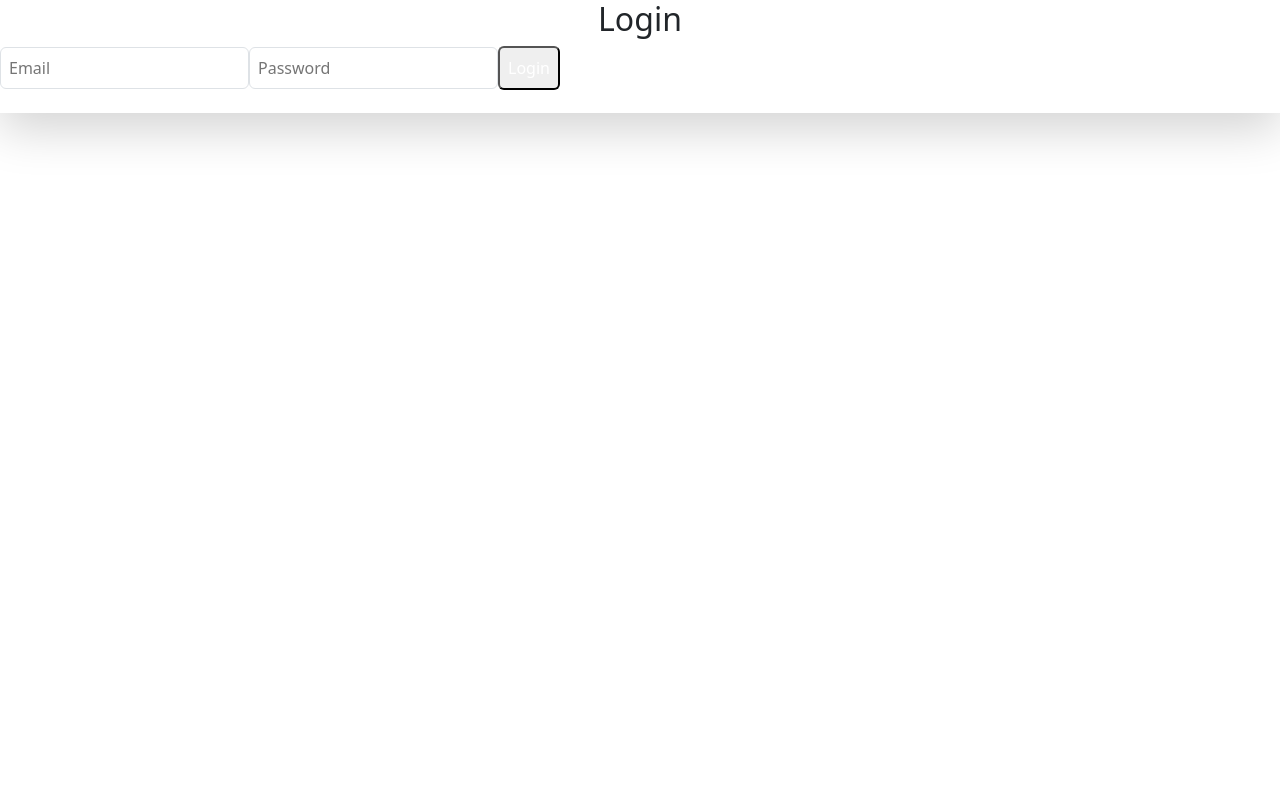
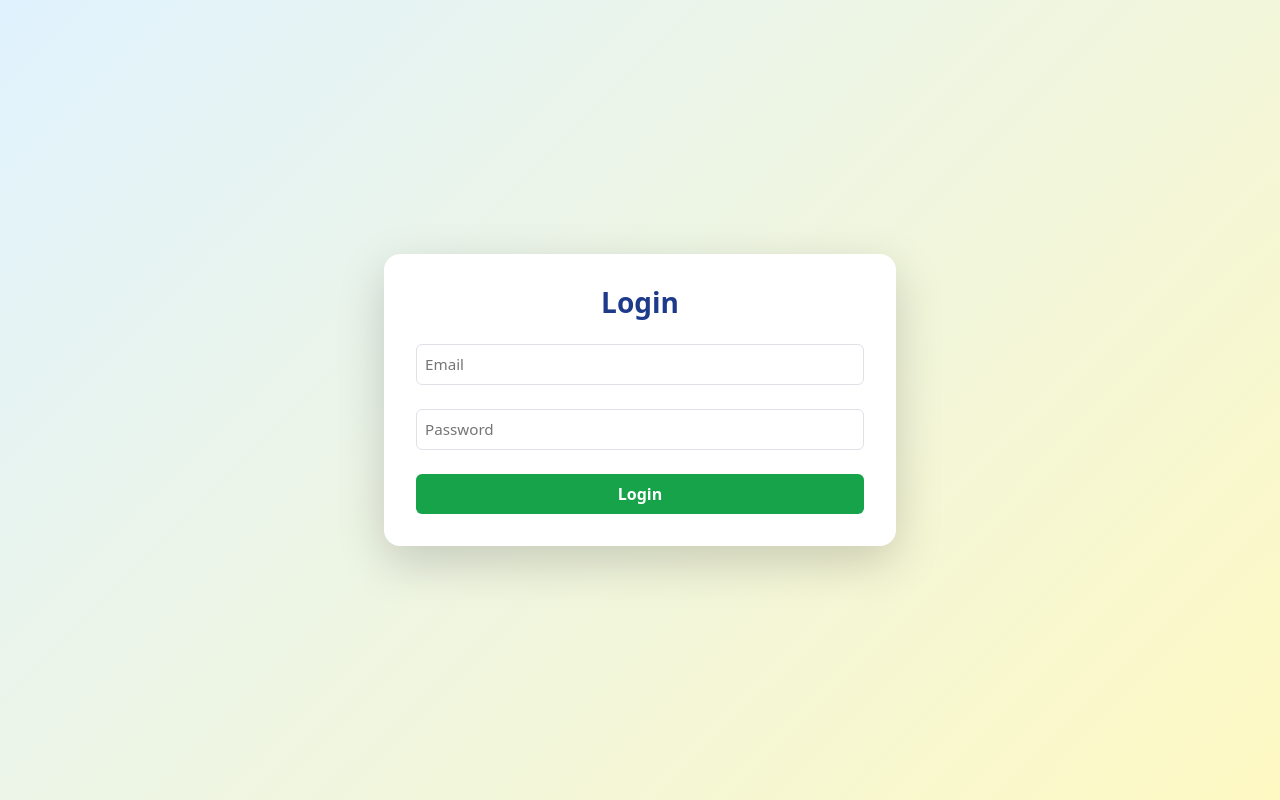
Before and after one commit to EL-Codx/health_spec_connect, a React (Vite) app: page / in a window 1280 px wide. Built offline with nearby package versions, Linux system fonts and the light colour scheme.

Commit message:
update: login and register ui designs completed

```diff
--- a/src/App.css
+++ b/src/App.css
@@ -0,0 +1,200 @@
+/* Background styling */
+body {
+  font-family: 'Inter', sans-serif;
+  background: linear-gradient(135deg, #e0f2fe, #fef9c3);
+  min-height: 100vh;
+  margin: 0;
+  display: flex;
+  justify-content: center;
+  align-items: center;
+}
+
+/* Card form */
+form {
+  background: #fff;
+  border-radius: 1rem;
+  padding: 2rem;
+  width: 24rem; /* ~ w-96 */
+  box-shadow: 0 8px 25px rgba(0, 0, 0, 0.1);
+  animation: fadeInUp 0.6s ease-out;
+}
+
+/* Title */
+form h2 {
+  font-size: 1.75rem;
+  font-weight: 700;
+  margin-bottom: 1.5rem;
+  text-align: center;
+  color: #1e293b; /* slate-800 */
+}
+
+/* Inputs */
+form input {
+  width: 100%;
+  padding: 0.75rem;
+  margin-bottom: 1rem;
+  border-radius: 0.5rem;
+  border: 1px solid #cbd5e1; /* slate-300 */
+  outline: none;
+  transition: border 0.3s ease, box-shadow 0.3s ease;
+}
+
+form input:focus {
+  border-color: #2563eb; /* blue-600 */
+  box-shadow: 0 0 0 3px rgba(37, 99, 235, 0.3);
+}
+
+
+
+form button:active {
+  transform: scale(0.97);
+}
+
+
+/* Form card */
+form {
+  background: #fff;
+  border-radius: 1rem;
+  padding: 2rem;
+  width: 100%;
+  max-width: 32rem; /* ~ w-full max-w-lg */
+  box-shadow: 0 8px 25px rgba(0, 0, 0, 0.08);
+  animation: fadeInDown 0.6s ease-out;
+}
+
+/* Title */
+form h2 {
+  font-size: 1.75rem;
+  font-weight: 700;
+  margin-bottom: 1.5rem;
+  text-align: center;
+  color: #064e3b; /* dark green */
+}
+
+/* Inputs and select */
+form input,
+form select {
+  width: 100%;
+  padding: 0.75rem;
+  margin-bottom: 1rem;
+  border-radius: 0.5rem;
+  border: 1px solid #cbd5e1; /* slate-300 */
+  outline: none;
+  transition: border 0.3s ease, box-shadow 0.3s ease;
+  font-size: 0.95rem;
+}
+
+form input:focus,
+form select:focus {
+  border-color: #16a34a; /* green-600 */
+  box-shadow: 0 0 0 3px rgba(22, 163, 74, 0.25);
+}
+
+/* Submit button */
+form button {
+  width: 100%;
+  padding: 0.8rem;
+  border-radius: 0.5rem;
+  background: #16a34a; /* green-600 */
+  color: white;
+  font-weight: 600;
+  border: none;
+  font-size: 1rem;
+  transition: background 0.3s ease, transform 0.1s ease;
+}
+
+form button:hover {
+  background: #15803d; /* green-700 */
+}
+
+form button:active {
+  transform: scale(0.97);
+}
+
+
+/* Form card */
+form {
+  background: #fff;
+  border-radius: 1rem;
+  padding: 2rem;
+  width: 100%;
+  max-width: 32rem; /* ~ w-full max-w-lg */
+  box-shadow: 0 8px 25px rgba(0, 0, 0, 0.08);
+  animation: fadeInDown 0.6s ease-out;
+}
+
+/* Title */
+form h2 {
+  font-size: 1.75rem;
+  font-weight: 700;
+  margin-bottom: 1.5rem;
+  text-align: center;
+  color: #1e3a8a; /* blue-900 */
+}
+
+/* Inputs */
+form input {
+  width: 100%;
+  padding: 0.75rem;
+  margin-bottom: 1rem;
+  border-radius: 0.5rem;
+  border: 1px solid #cbd5e1;
+  outline: none;
+  transition: border 0.3s ease, box-shadow 0.3s ease;
+  font-size: 0.95rem;
+}
+
+form input:focus {
+  border-color: #2563eb; /* blue-600 */
+  box-shadow: 0 0 0 3px rgba(37, 99, 235, 0.25);
+}
+
+/* File input slight styling */
+form input[type="file"] {
+  padding: 0.4rem;
+}
+
+
+
+form button:active {
+  transform: scale(0.97);
+}
+
+/* Animation */
+@keyframes fadeInDown {
+  from {
+    opacity: 0;
+    transform: translateY(-40px);
+  }
+  to {
+    opacity: 1;
+    transform: translateY(0);
+  }
+}
+
+
+
+/* Animation */
+@keyframes fadeInDown {
+  from {
+    opacity: 0;
+    transform: translateY(-40px);
+  }
+  to {
+    opacity: 1;
+    transform: translateY(0);
+  }
+}
+
+
+/* Fade in animation */
+@keyframes fadeInUp {
+  from {
+    opacity: 0;
+    transform: translateY(40px);
+  }
+  to {
+    opacity: 1;
+    transform: translateY(0);
+  }
+}
--- a/src/App.jsx
+++ b/src/App.jsx
@@ -1,5 +1,6 @@
 // src/App.jsx
 import React from 'react';
+import './App.css'
 import { BrowserRouter, Routes, Route } from 'react-router-dom';
 import DashboardLayout from './components/shared/DashboardLayout';
 import DashboardHome from './pages/admin/DashboardHome';
```
